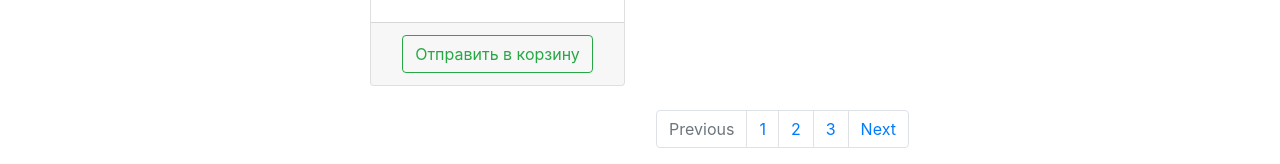
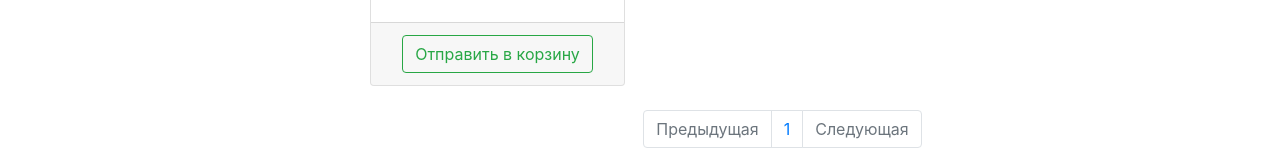
Before and after one commit to uralskiyart/geekshop-server, a Django app: page /products/3/ in a window 1280 px wide. Shown: the part 957-1121 px from the top of the page. Run offline with Django 3.2, Linux system fonts and the light colour scheme; data comes from the database, SQL or seed files in the repository; some libraries are stand-ins or nearby versions.

Commit message:
added paginator to products

```diff
--- a/products/templates/products/products.html
+++ b/products/templates/products/products.html
@@ -16,7 +16,8 @@
                 <h1 class="my-4">GeekShop</h1>
                 <div class="list-group">
                     {% for category in categories %}
-                         <a href="{% url 'products:product' category.id %}" class="list-group-item">{{ category.name }}</a>
+                         <a href="{% url 'products:product' category.id %}"
+                           class="list-group-item">{{ category.name }}</a>
                     {% endfor %}
                 </div>
 
@@ -87,14 +88,23 @@
 
                 <nav aria-label="Page navigation example">
                     <ul class="pagination justify-content-center">
-                        <li class="page-item disabled">
-                            <a class="page-link" href="#" tabindex="-1" aria-disabled="true">Previous</a>
+                          <li class="page-item {% if not products.has_previous %} disabled {% endif %}">
+                            <a class="page-link"
+                               href="{% if products.has_previous %} {% url 'products:page' products.previous_page_number %} {% else %} # {% endif %}"
+                               tabindex="-1" aria-disabled="true">Предыдущая</a>
                         </li>
-                        <li class="page-item"><a class="page-link" href="#">1</a></li>
-                        <li class="page-item"><a class="page-link" href="#">2</a></li>
-                        <li class="page-item"><a class="page-link" href="#">3</a></li>
-                        <li class="page-item">
-                            <a class="page-link" href="#">Next</a>
+                        {% for page in products.paginator.page_range %}
+                            <li class="page-item">
+                                <a class="page-link" href="{% url 'products:page' page %}">
+                                    {{ page }}
+                                </a>
+                            </li>
+                        {% endfor %}
+                        <li class="page-item {% if not products.has_next %} disabled {% endif %}">
+                            <a class="page-link"
+                               href="{% if products.has_next %} {% url 'products:page' products.next_page_number %} {% else %} # {% endif %}">
+                                Следующая
+                            </a>
                         </li>
                     </ul>
                 </nav>
--- a/products/urls.py
+++ b/products/urls.py
@@ -5,6 +5,7 @@ from products.views import products
 app_name = 'products'
 
 urlpatterns = [
+    path('', products, name='index'),
     path('<int:category_id>/', products, name='product'),
-    path('', products, name='index'),
+    path('page/<int:page>/', products, name='page'),
 ]
--- a/products/views.py
+++ b/products/views.py
@@ -1,6 +1,7 @@
 from django.shortcuts import render
 
 from products.models import Product, ProductCategory
+from django.core.paginator import Paginator, EmptyPage, PageNotAnInteger
 
 
 # Create your views here.
@@ -12,8 +13,15 @@ def index(request):
     return render(request, 'products\index.html', context)
 
 
-def products(request, category_id=None):
+def products(request, category_id=None, page=1):
     context = {'title': 'GeekShop - Каталог', 'categories': ProductCategory.objects.all()}
     products = Product.objects.filter(category_id=category_id) if category_id else Product.objects.all()
-    context.update({'products': products})
+    paginator = Paginator(products, 3)
+    try:
+        products_paginator = paginator.page(page)
+    except PageNotAnInteger:
+        products_paginator = paginator.page(1)
+    except EmptyPage:
+        products_paginator = paginator.page(paginator.num_pages)
+    context['products'] = products_paginator
     return render(request, 'products/products.html', context)
```
